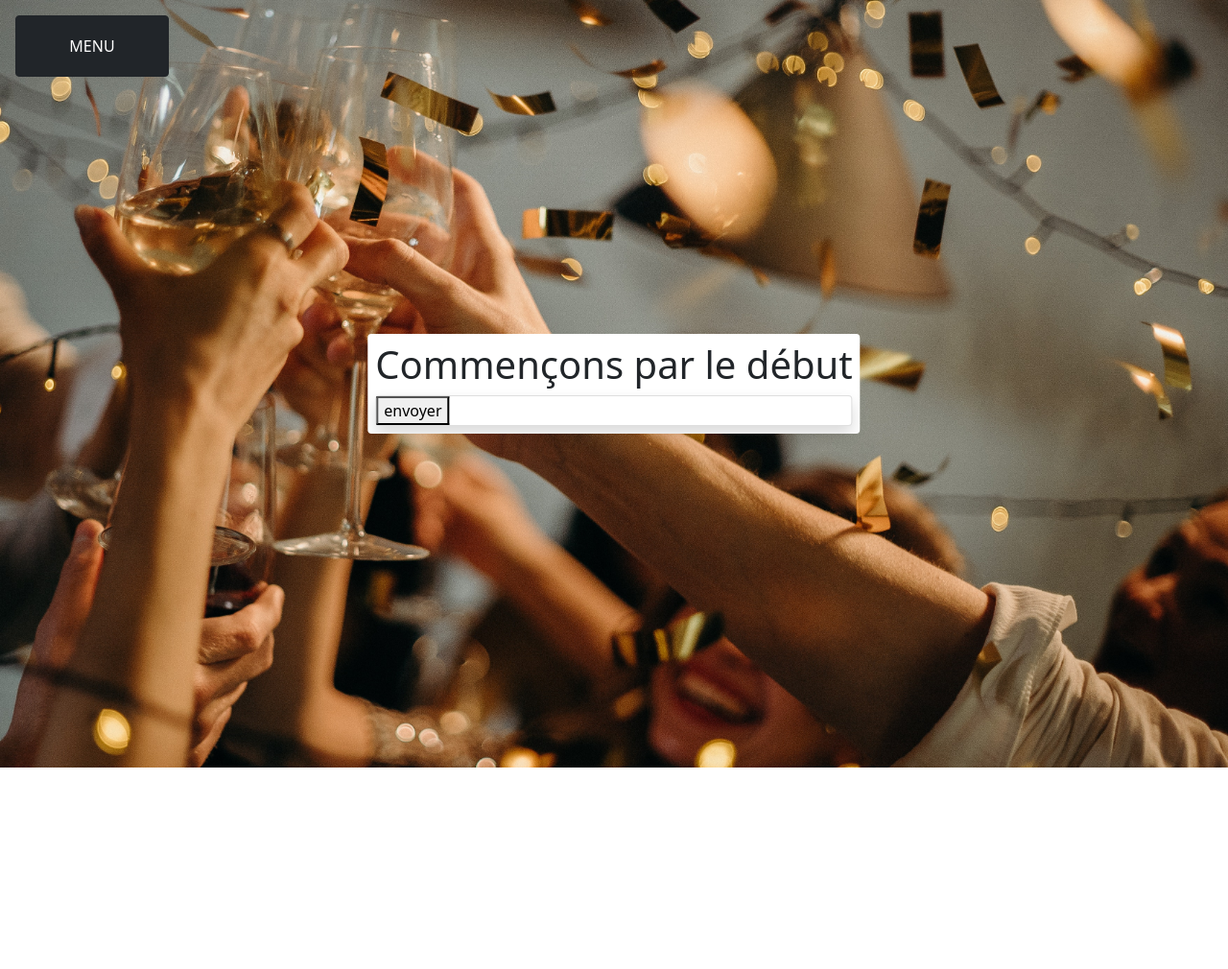
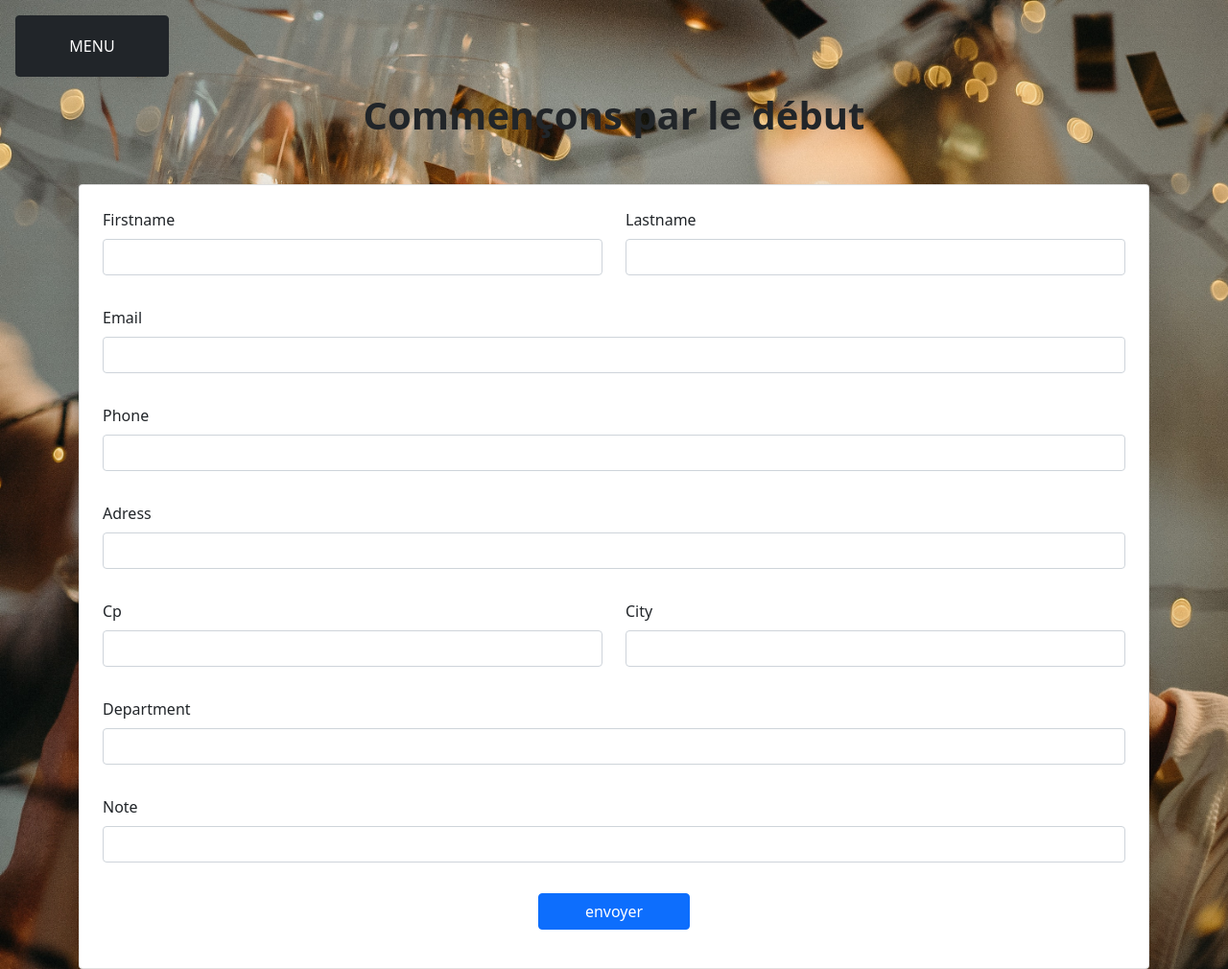
Before and after one commit to YohannHommet/Trinity_Project, a Symfony app: template templates/inscription/index.html.twig in a window 1280 px wide. Shown: the whole page at 96% size. Before the commit the page ends 800 px from the top, so only its background shows below. Run offline with Twig, Linux system fonts and the light colour scheme; the template is opened without the code that fills it, so the values that code supplies are empty; form fields are guessed from the names that the template uses; some libraries are stand-ins or nearby versions.

Commit message:
Modif form

```diff
--- a/templates/inscription/index.html.twig
+++ b/templates/inscription/index.html.twig
@@ -1,23 +1,74 @@
 {% extends 'base.html.twig' %}
 
-{% block title %}Inscription{% endblock %}
+{% block title %}Inscription
+{% endblock %}
 
 {% block body %}
 
-{% include '_partials/_flash_messages.html.twig' %}
+	{% include '_partials/_flash_messages.html.twig' %}
 
- <main class="position-absolute top-50 start-50 translate-middle p-2 bg-body rounded">
+	<main class="">
 
-    <h1>Commençons par le début</h1>
+		<h1 class="text-center mb-5 text-black fw-bold">Commençons par le début</h1>
 
-    <div class="card shadow">
+		<div class="row">
+			<div class="col">
+				<div class="card shadow-lg rounded p-4">
 
-    {{ form_start(form) }}
-        <button class='' type='submit'>envoyer</button>
-    {{ form_end(form) }}
+					{{ form_start(form) }}
+                    <div class="row mb-3">
+                        <div class="col">
+                            {{ form_row(form.firstname)}}
+                        </div>
+                        <div class="col">
+                            {{ form_row(form.lastname)}}
+                        </div>
+                    </div>
+                    <div class="row mb-3">
+                        <div class="col">
+                            {{ form_row(form.email)}}
+                        </div>
+                    </div>
+                    <div class="row mb-3">
+                        <div class="col">
+                            {{ form_row(form.phone)}}
+                        </div>
+                    </div>
+                    <div class="row mb-3">
+                        <div class="col">
+                            {{ form_row(form.adress)}}
+                        </div>
+                    </div>
+                    <div class="row mb-3">
+                        <div class="col">
+                            {{ form_row(form.cp)}}
+                        </div>
+                        <div class="col">
+                            {{ form_row(form.city)}}
+                        </div>
+                    </div>
+                    <div class="row mb-3">
+                        <div class="col">
+                            {{ form_row(form.department)}}
+                        </div>
+                    </div>
+                    <div class="row mb-3">
+                        <div class="col">
+                            {{ form_row(form.note)}}
+                        </div>
+                    </div>
+                    <div class="my-3 text-center">
+					    <button class="btn btn-primary px-5" type='submit'>envoyer</button>
+                    </div>
+					{{ form_end(form) }}
 
-    </div>
 
-</main>
+				</div>
+			</div>
+
+
+		</div>
+
+	</main>
 
 {% endblock %}
```
Also changed, not shown: src/Form/InscriptionsType.php (+30 -8 lines), templates/organisation/index.html.twig (+6 -5 lines), templates/proposition/index.html.twig (+22 -2 lines).
